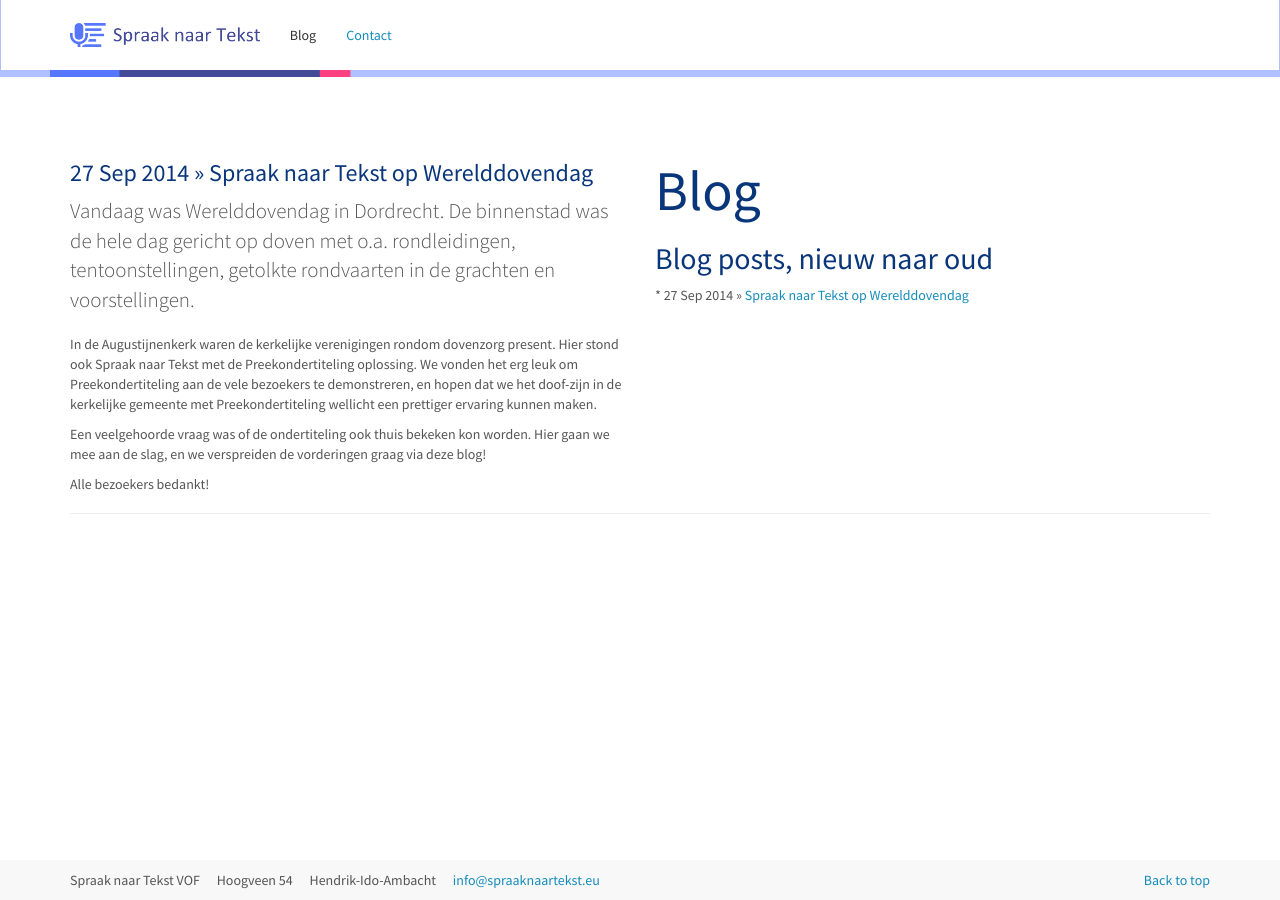
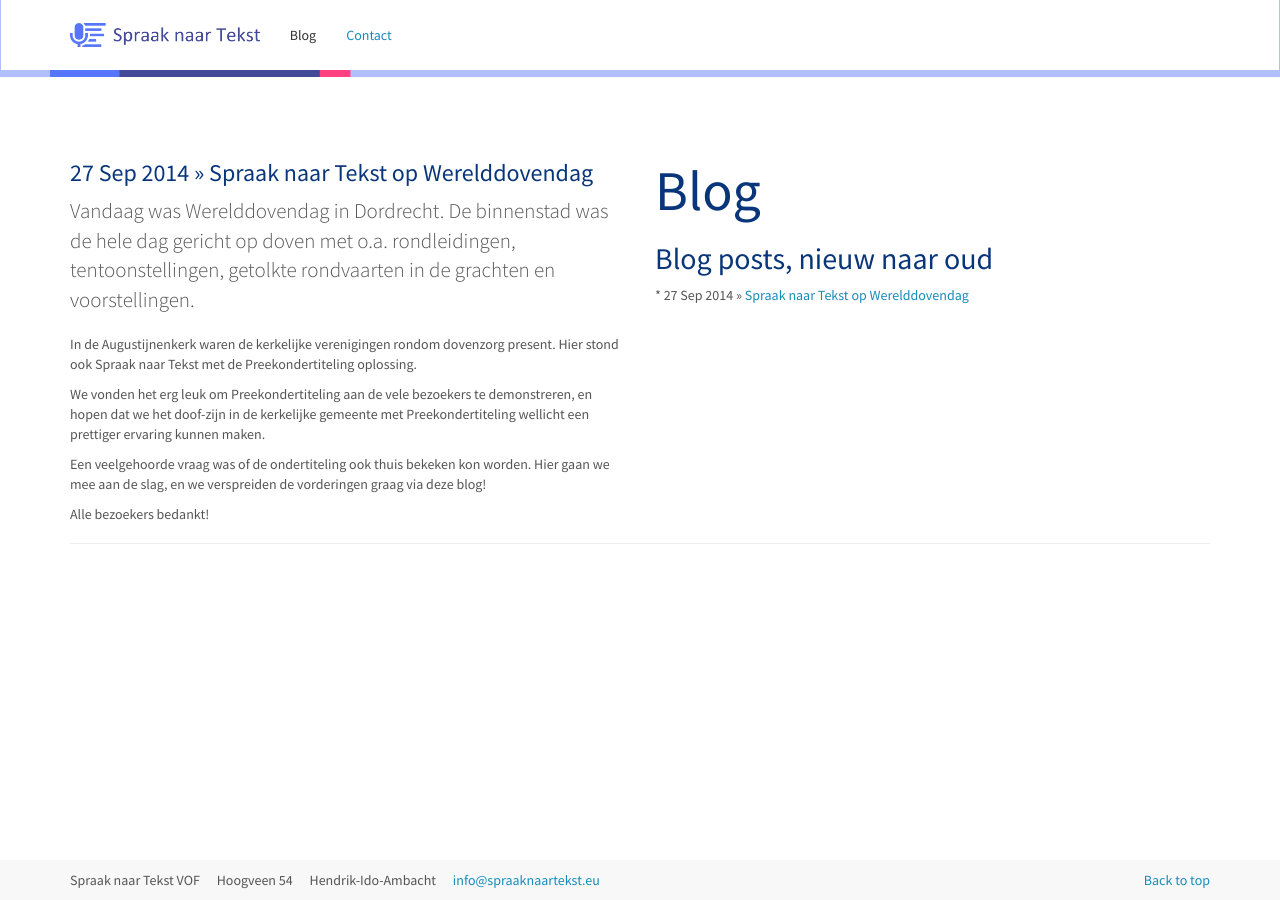
Before and after one commit to SpraakNaarTekst/Spraaknaartekst.eu-website, a Jekyll site: the page built from _posts/2014-09-27-spraak-naar-tekst-op-werelddovendag.html, in a window 1280 px wide. Built offline with Jekyll 4.4.1, drawn with Linux system fonts in a browser that asks for light colours; nearby versions of some CDN libraries.

Commit message:
Prevent unclosed tags

```diff
--- a/_posts/2014-09-27-spraak-naar-tekst-op-werelddovendag.html
+++ b/_posts/2014-09-27-spraak-naar-tekst-op-werelddovendag.html
@@ -24,11 +24,15 @@
 	Vandaag was Werelddovendag in Dordrecht. De binnenstad was de hele dag gericht op doven met o.a. rondleidingen, tentoonstellingen, getolkte rondvaarten in de grachten en voorstellingen.
 </p>
 <p>
-	In de Augustijnenkerk waren de kerkelijke verenigingen rondom dovenzorg present. Hier stond ook Spraak naar Tekst met de Preekondertiteling oplossing.<excerptseparator></excerptseparator> We vonden het erg leuk om Preekondertiteling aan de vele bezoekers te demonstreren, en hopen dat we het doof-zijn in de kerkelijke gemeente met Preekondertiteling wellicht een prettiger ervaring kunnen maken.
+	In de Augustijnenkerk waren de kerkelijke verenigingen rondom dovenzorg present. Hier stond ook Spraak naar Tekst met de Preekondertiteling oplossing.
+</p>
+<excerptseparator></excerptseparator>
+<p>
+	We vonden het erg leuk om Preekondertiteling aan de vele bezoekers te demonstreren, en hopen dat we het doof-zijn in de kerkelijke gemeente met Preekondertiteling wellicht een prettiger ervaring kunnen maken.
 </p>
 <p>
-Een veelgehoorde vraag was of de ondertiteling ook thuis bekeken kon worden. Hier gaan we mee aan de slag, en we verspreiden de vorderingen graag via deze blog!
+	Een veelgehoorde vraag was of de ondertiteling ook thuis bekeken kon worden. Hier gaan we mee aan de slag, en we verspreiden de vorderingen graag via deze blog!
 </p>
 <p>
-Alle bezoekers bedankt!
+	Alle bezoekers bedankt!
 </p>
```
